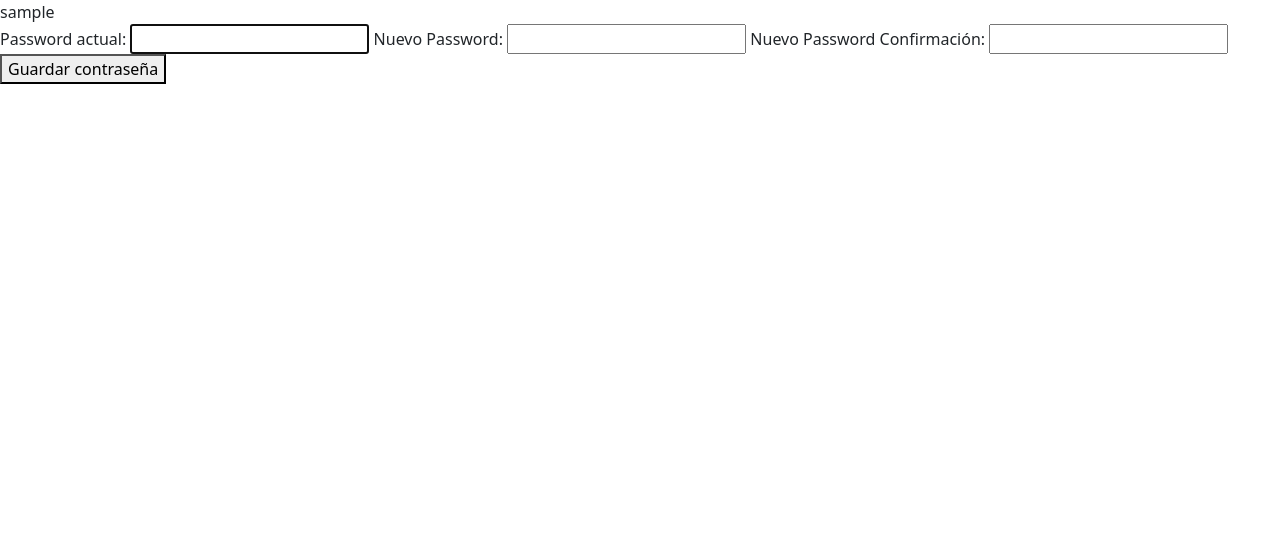
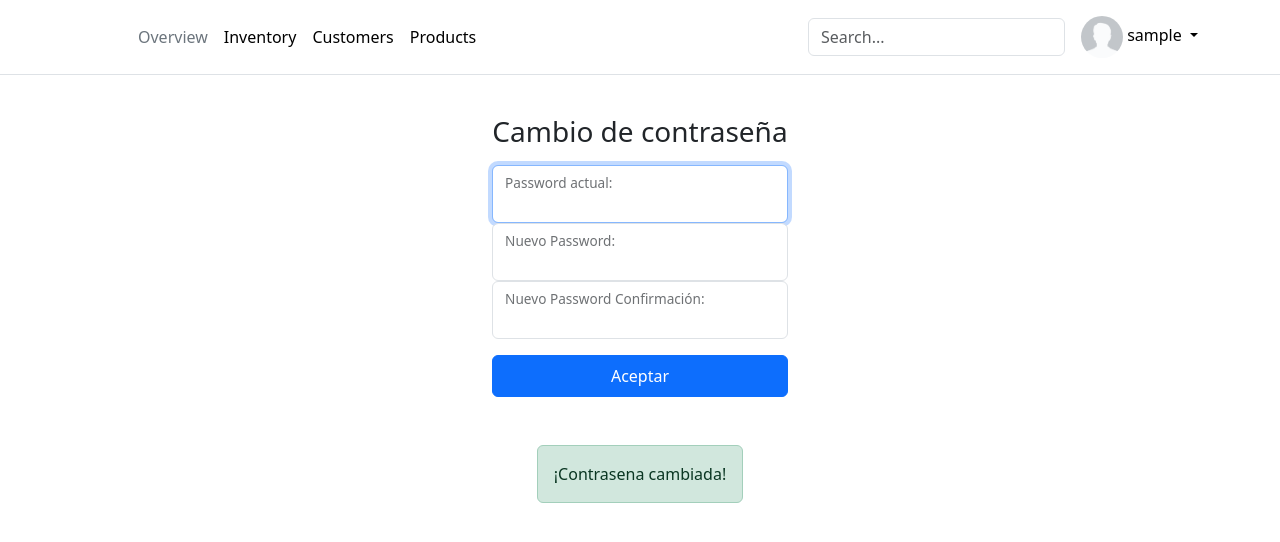
Before and after one commit to cediazz/Digital_Repository, a Django app: page /Seguridad/change-password/ in a window 1280 px wide. Shown: the top 542 px of the page. Run offline with Django 4.2, Linux system fonts and the light colour scheme; the visitor is signed in with stand-in values (Sample User, id 1); some libraries are stand-ins or nearby versions.

Commit message:
Css-Change-Password

```diff
--- a/Templates/Home.html
+++ b/Templates/Home.html
@@ -1,6 +1,6 @@
 {% load static %}
 <!DOCTYPE html>
-<html lang="en">
+<html lang="es">
 <head>
     <meta charset="UTF-8">
     <title>Title</title>
@@ -14,7 +14,7 @@
     <div class="container">
       <div class="d-flex flex-wrap align-items-center justify-content-center justify-content-lg-start">
         <a href="/" class="d-flex align-items-center mb-2 mb-lg-0 link-body-emphasis text-decoration-none">
-          <svg class="bi me-2" width="40" height="32" role="img" aria-label="Bootstrap"><use xlink:href="#bootstrap"/></svg>
+          <svg class="bi me-2" width="40" height="32" role="img" aria-label="Bootstrap"></svg>
         </a>
 
         <ul class="nav col-12 col-lg-auto me-lg-auto mb-2 justify-content-center mb-md-0">
@@ -35,7 +35,11 @@
           </a>
           <ul class="dropdown-menu text-small">
             <li><a class="dropdown-item " href="#">New project...</a></li>
-            <li><a class="dropdown-item " href="#">Settings</a></li>
+            <li><a class="dropdown-item " href="#" onclick="document.getElementById('password-form').submit()">
+              <form id="password-form" action="{% url 'change-password' %}" >
+                {% csrf_token %}
+              </form>
+              Cambiar contraseña</a></li>
             <li><a class="dropdown-item" href="#">Profile</a></li>
             <li><hr class="dropdown-divider"></li>
             <li><a class="dropdown-item" href="#"  onclick="document.getElementById('logout-form').submit()">
@@ -49,6 +53,7 @@
       </div>
     </div>
   </header>
-    <p>{{saludo}}</p>
+    {% block content %}
+    {%  endblock  %}
 </body>
 </html>
--- a/Templates/Password/Password.html
+++ b/Templates/Password/Password.html
@@ -1,26 +1,34 @@
-{% load static %}
+{% extends 'Home.html' %} {% load static %}
 <!DOCTYPE html>
 <html lang="es">
   <head>
-    <meta charset="UTF-8">
+    <meta charset="UTF-8" />
     <title>Title</title>
-    {% load bootstrap5 %}
-    {% bootstrap_css %}
-    {% bootstrap_javascript %}
-  <link rel="stylesheet" type="text/css" href="{% static 'headers.css' %}">
+    {% load bootstrap5 %} {% bootstrap_css %} {% bootstrap_javascript %}
   </head>
   <body>
-    {{user.username}}
-    <form method="post">
+    {% block content %}
+
+    <main class="form-signin w-100 m-auto d-flex justify-content-center align-items-center py-4  ">
+      <form method="post" >
         {% csrf_token %}
+        <h1 class="h3 mb-3 fw-normal text-center">Cambio de contraseña</h1>
+        <div class="form-floating">
+          {{form.old_password}}
           {{form.old_password.label_tag }}
-        {{form.old_password}}
+        </div>
+        <div class="form-floating">
+          {{form.new_password1}}
           {{form.new_password1.label_tag }}
-        {{form.new_password1}}
+        </div>
+        <div class="form-floating">
+          {{form.new_password2}}
           {{form.new_password2.label_tag }}
-        {{form.new_password2}}
-       <button type="submit">Guardar contraseña</button>
+        </div>
+      <button class="btn btn-primary w-100 mt-3 py-2" type="submit">Aceptar</button>
     </form>
+  </main>
+  <div class=" d-flex justify-content-center py-4">
   {% if form.errors %}
     <div class="alert alert-danger" role="alert">
       <strong>Errores:</strong>
@@ -32,10 +40,10 @@
         {% endfor %}
       </ul>
     </div>
-  {% elif submitted %}
-  <div class="alert alert-success" role="alert">
-    ¡Contrasena cambiada!
+    {% else  %}
+    <div class="alert alert-success" role="alert">¡Contrasena cambiada!</div>
+    {% endif %}
   </div>
-{% endif %}
+    {% endblock %}
   </body>
 </html>
--- a/seguridad/forms.py
+++ b/seguridad/forms.py
@@ -10,16 +10,16 @@ class UserPasswordChangeForm(PasswordChangeForm):
         label=("Password actual"),
         strip=False,
         widget=forms.PasswordInput(
-            attrs={"autocomplete": "current-password", "autofocus": True}
+            attrs={'class': 'form-control', 'id': 'floatingPassword',"autocomplete": "current-password", "autofocus": True}
         ),
     )
     new_password1 = forms.CharField(
         label=("Nuevo Password"),
-        widget=forms.PasswordInput(attrs={"autocomplete": "new-password"}),
+        widget=forms.PasswordInput(attrs={'class': 'form-control', 'id': 'floatingPassword',"autocomplete": "new-password"}),
         strip=False,
     )
     new_password2 = forms.CharField(
         label=("Nuevo Password Confirmación"),
         strip=False,
-        widget=forms.PasswordInput(attrs={"autocomplete": "new-password"}),
+        widget=forms.PasswordInput(attrs={'class': 'form-control', 'id': 'floatingPassword',"autocomplete": "new-password"}),
     )
--- a/seguridad/urls.py
+++ b/seguridad/urls.py
@@ -7,6 +7,5 @@ from django.contrib.auth import views as auth_views
 urlpatterns = [
     path('login/', CustomLoginView.as_view(), name='login'),
     path('logout/', LogoutView.as_view(), name='logout'),
-    path('cambiar-contrasena/', auth_views.PasswordChangeView.as_view(template_name='Password/Password.html', success_url='cambiar-contrasena/'), name='cambiar-contrasena'),
     path('change-password/', CustomPasswordChangeView.as_view(success_url='/Seguridad/change-password/'), name='change-password'),
    ]
--- a/seguridad/views.py
+++ b/seguridad/views.py
@@ -2,12 +2,11 @@ from django.contrib import messages
 from .forms import UserLoginForm,UserPasswordChangeForm
 from django.contrib.auth.views import LoginView
 from django.contrib.auth.views import PasswordChangeView
+from django.contrib.auth.decorators import login_required
 class CustomLoginView(LoginView):
     form_class = UserLoginForm
     template_name = 'Sign-in/sign-in.html'
 
-
-
 class CustomPasswordChangeView(PasswordChangeView):
     form_class = UserPasswordChangeForm
     template_name = 'Password/Password.html'
```
Lines whose indentation alone changed are shown as unchanged.
